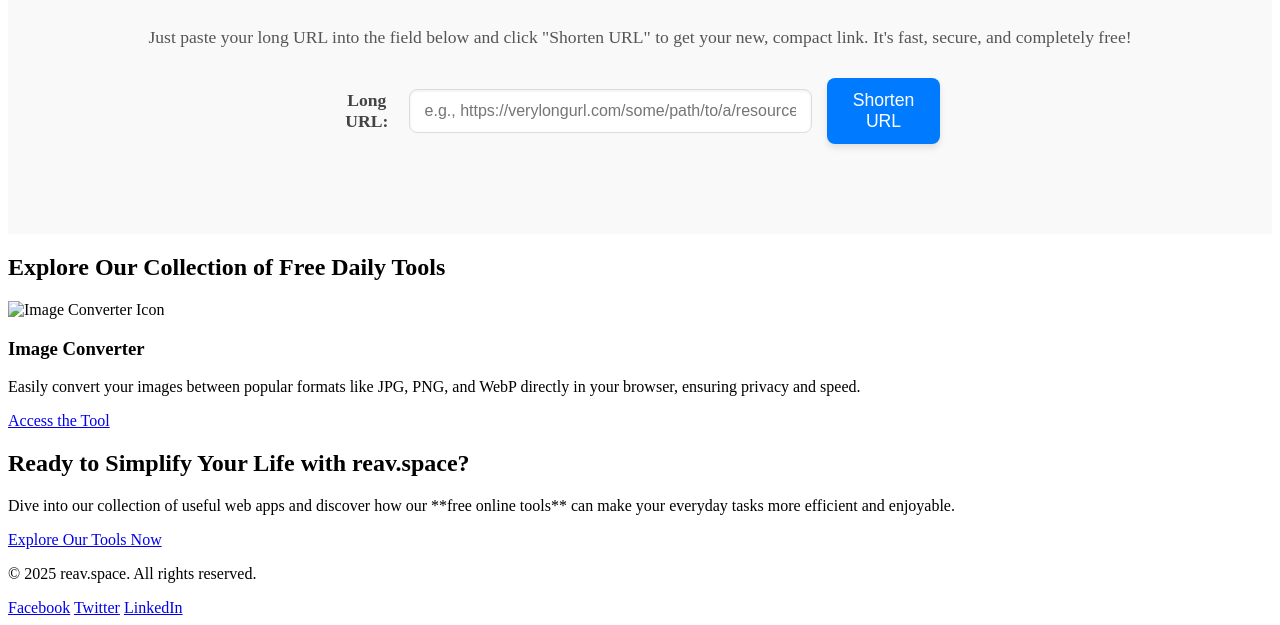
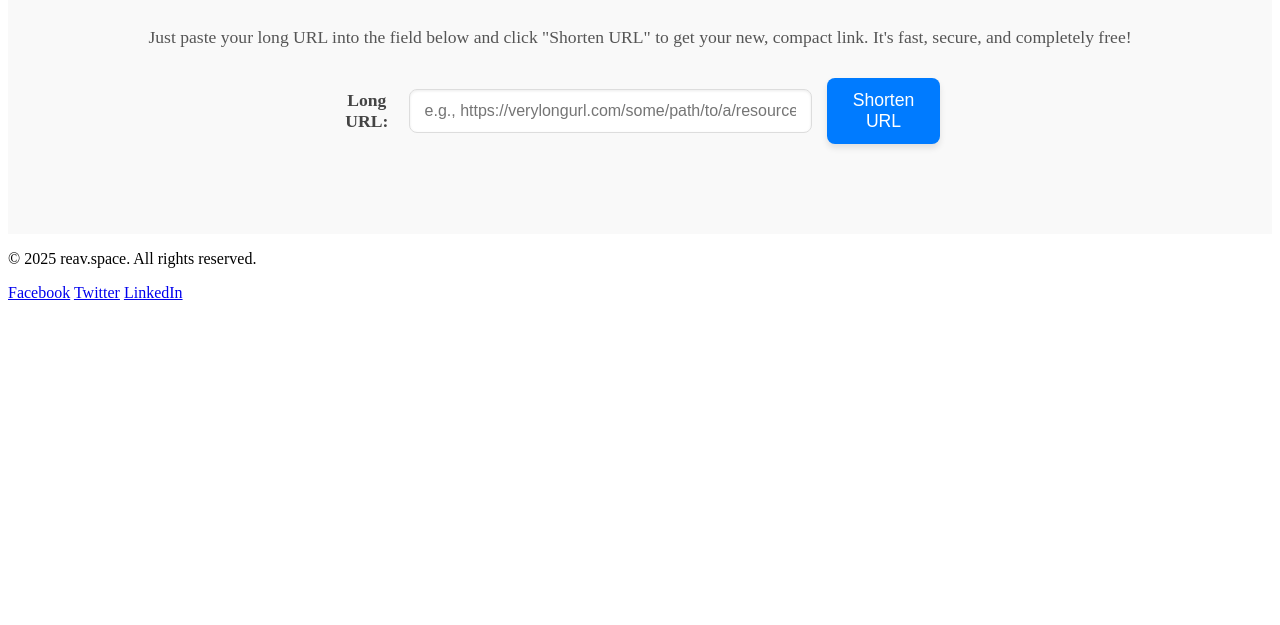
Before and after one commit to reavscripts/url-shortner, a website: page public/index.html in a window 1280 px wide. Shown: the part 319-944 px from the top of the page. After the commit the page ends 800 px from the top, so only its background shows below. Drawn offline with Linux system fonts and the light colour scheme.

Commit message:
index.html fix

```diff
--- a/public/index.html
+++ b/public/index.html
@@ -90,30 +90,6 @@
                 </div>
             </div>
         </section>
-
-        <section id="tools" class="section-padded">
-            <div class="container">
-                <h2>Explore Our Collection of Free Daily Tools</h2>
-                <div class="tool-grid">
-                    <div class="tool-item">
-                        <img src="/images/imageconverter.png" alt="Image Converter Icon" class="tool-icon">
-                        <h3>Image Converter</h3>
-                        <p>Easily convert your images between popular formats like JPG, PNG, and WebP directly in your browser, ensuring privacy and speed.</p>
-                        <a href="https://image-converter.reav.space/" target="_blank" class="button">Access the Tool</a>
-                    </div>
-                    </div>
-            </div>
-        </section>
-
-
-        <section id="cta" class="section-padded bg-dark text-center">
-            <div class="container">
-                <h2>Ready to Simplify Your Life with reav.space?</h2>
-                <p>Dive into our collection of useful web apps and discover how our **free online tools** can make your everyday tasks more efficient and enjoyable.</p>
-
-                <a href="#tools" class="button button-white">Explore Our Tools Now</a>
-            </div>
-        </section>
     </main>
 
     <footer>
```
